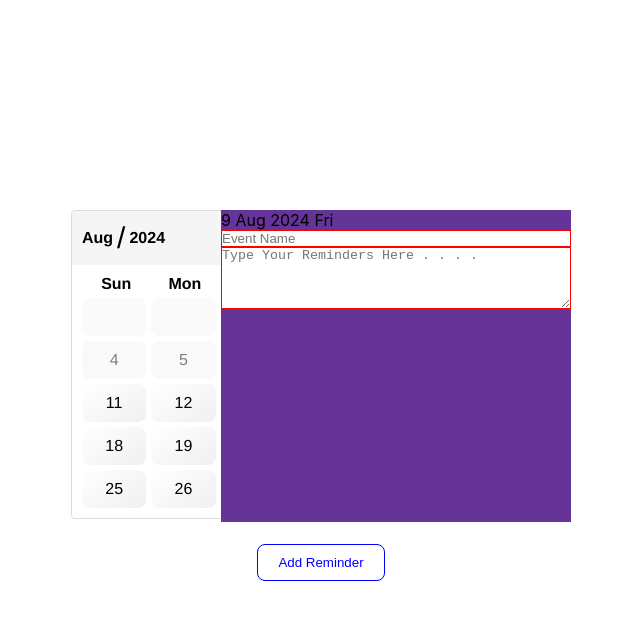
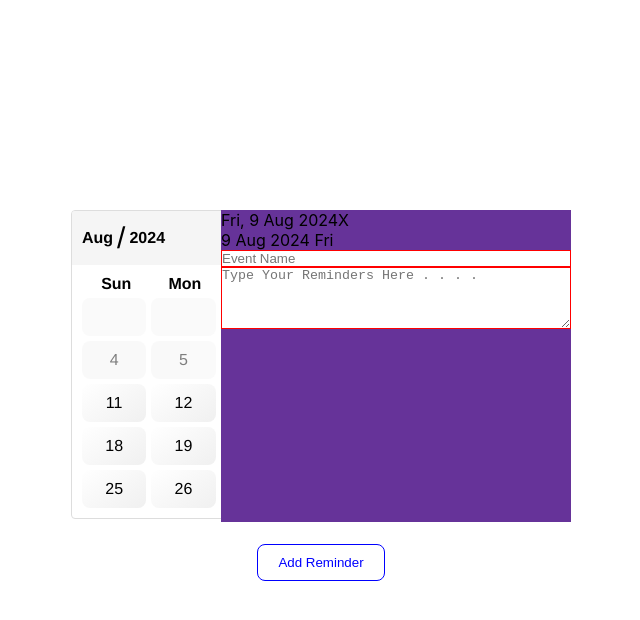
Before and after one commit to surya489/date_picker, a React (Create React App) app: page / in a window 1280 px wide. Both pictures are taken after a click on the button "Set Reminder". Shown: the top 620 px of the page, without its empty margins (319-959 px from the left). Built offline with nearby package versions, Linux system fonts and the light colour scheme; the HTML template or start-up script is replaced by a standard one.

Commit message:
reminder set time added

```diff
--- a/src/Components/DatePicker/DatePicker.js
+++ b/src/Components/DatePicker/DatePicker.js
@@ -126,9 +126,9 @@ const DatePicker = () => {
             if (dropdownRef.current && !dropdownRef.current.contains(event.target)) {
                 setShowMonthsDropdown(false);
             }
-            if (reminderRef.current && !reminderRef.current.contains(event.target)) {
-                setShowReminderArea(false);
-            }
+            // if (reminderRef.current && !reminderRef.current.contains(event.target)) {
+            //     setShowReminderArea(false);
+            // }
         };
 
         document.addEventListener("mousedown", handleClickOutside);
@@ -248,6 +248,12 @@ const DatePicker = () => {
             </div>
             <form id="reminder_form" className="reminder_form" onSubmit={handleSubmit}>
                 <div className={`${showReminderArea ? 'show' : 'hide'} reminder_text`} ref={reminderRef}>
+                    <div className="reminder_head">
+                        <span className="selected_date">
+                            {`${getDayOfWeek(selectedYear, selectedMonth, selectedDate)}, ${selectedDate} ${months[selectedMonth]} ${selectedYear}`}
+                        </span>
+                        <span className="reminder_close" onClick={resetForm}>X</span>
+                    </div>
                     <div>
                         <div className="reminder_date_wrap">
                             {selectedDate} {months[selectedMonth]} {selectedYear} {getDayOfWeek(selectedYear, selectedMonth, selectedDate)}
```
